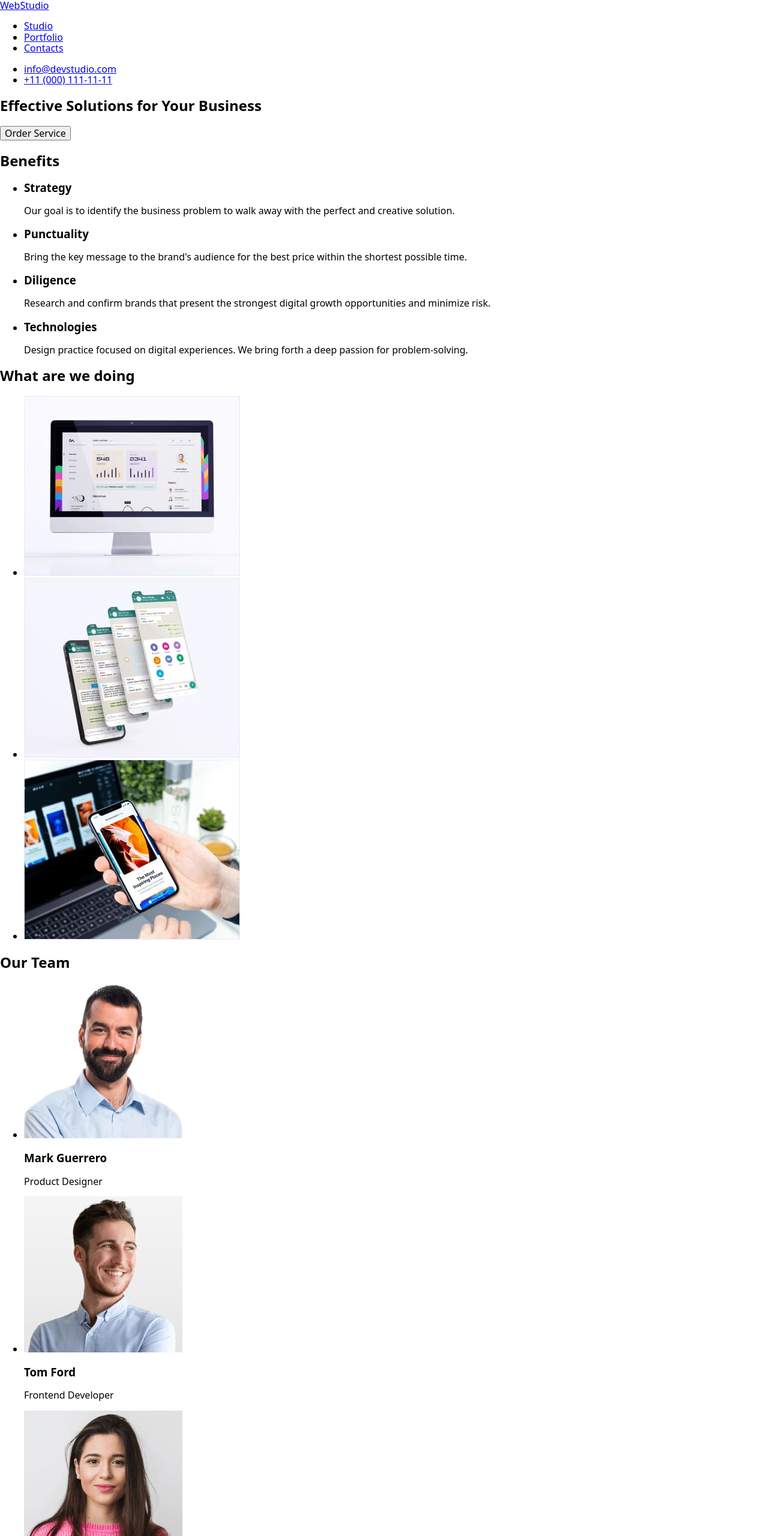
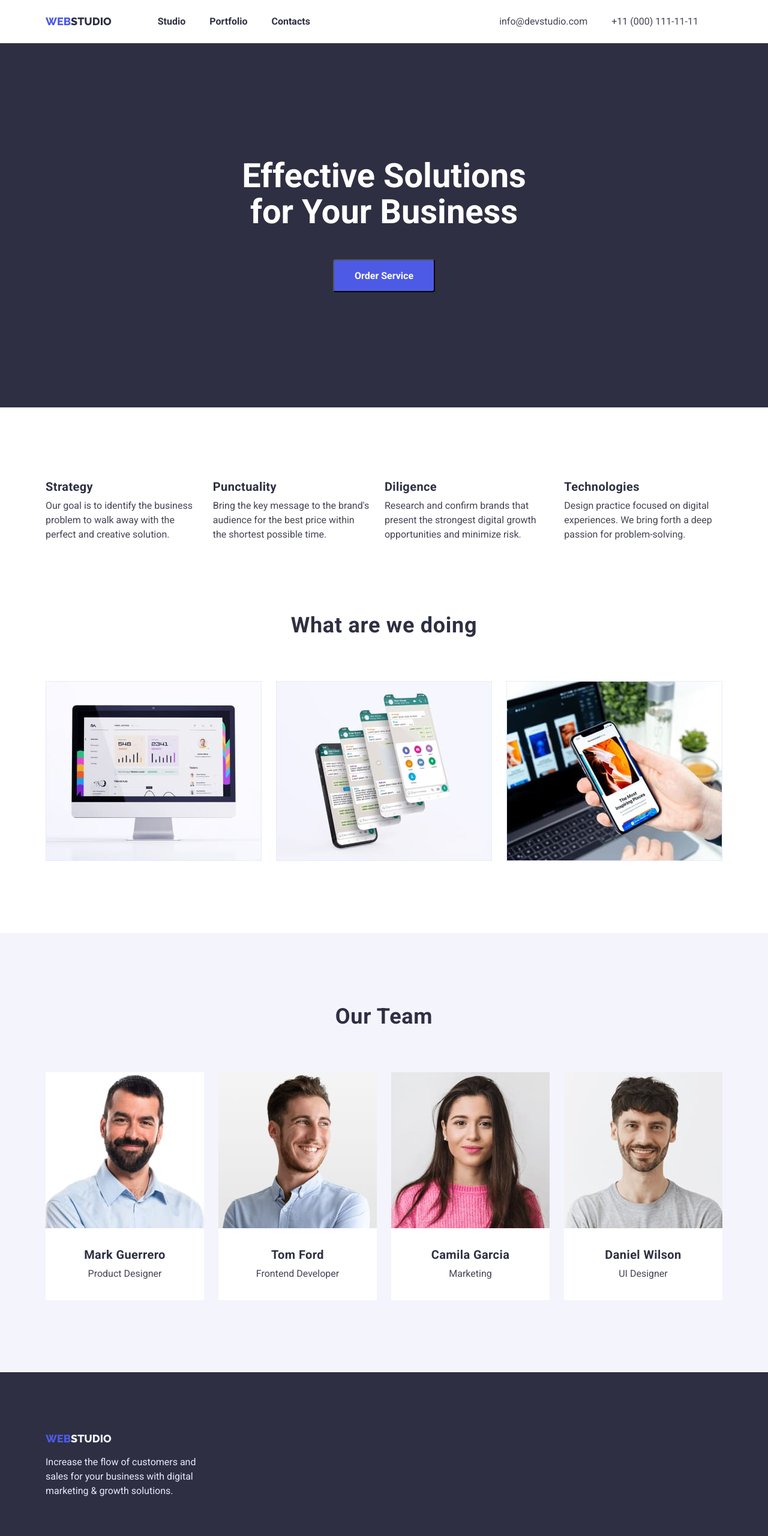
Before and after one commit to Tatiana-Tereshchenko/goit-markup-hw-03, a plain HTML site: page index.html in a window 1280 px wide. Shown: the top 2560 px of the page at 60% size. Drawn offline with nearby package versions, Linux system fonts and the light colour scheme.

Commit message:
HW-3
1 здача HW-3

```diff
--- a/css/styles.css
+++ b/css/styles.css
@@ -0,0 +1,342 @@
+:root {
+--primery-text-color: #434455;
+--title-text-color: #2E2F42;
+--background-color-hero: #2E2F42;
+--accent-color: #4D5AE5;
+--background-color: #ffffff;
+--button-color: #ffffff;
+--footer-logo: #F4F4FD;
+--background-color-cection: #F4F4FD;
+--background-color-footer: #2E2F42;
+--color-hover-nav: #434455;
+}
+h1,
+h2,
+h3,
+p {
+margin-top: 0;
+margin-bottom: 0;
+}
+ul, ol {
+    margin-top: 0;
+    margin-bottom: 0;
+    padding-left: 0;
+}
+img {
+    display: block;
+}
+button {
+    cursor: pointer;
+}
+body {
+    color:var(--primery-text-color);
+    background-color:var(--background-color);
+    font-family: Roboto, sans-serif;
+    font-size: 16px;
+}
+/* heder */
+.logo-blu {
+    color:var(--accent-color);
+}
+.logo {
+    color:var(--title-text-color);
+    font-family: Raleway, sans-serif;
+    font-size: 18px;
+    line-height: 1.33;
+    font-weight: 800;
+    text-decoration: none;
+    text-transform: uppercase;
+}
+
+ul {
+    list-style: none;
+}
+.heder-link {
+    color:var(--title-text-color);
+    font-weight: 700;
+    text-decoration: none;
+    line-height: 1.5;
+}
+.contacts {
+    line-height: 1.5;
+    list-style: none;
+}
+.heder-contacts {
+    color: var(--primery-text-color);
+    text-decoration: none;
+    margin-right: 40px;
+}
+.heder-link:hover {
+    color: var(--accent-color);
+}
+.heder-link:focus {
+    color: var(--accent-color);
+}
+.heder-contacts:hover {
+    color: var(--accent-color);
+}
+.heder-contacts:focus {
+    color: var(--accent-color);
+}
+.page-header-conteiner {
+    display: flex;
+    align-items: center;
+}
+.page-nav {
+    display: flex;
+}
+.page-heder-link {
+    display: flex;
+}
+.contacts{
+    display: flex;
+    margin-left: auto;
+}
+.logo {
+    margin-right: 77px;
+}
+.nav-header:not(:last-child) {
+    margin-right: 40px;
+}
+.page-header {
+    padding-top: 24px;
+    padding-bottom: 24px;
+    box-shadow: 0px 1px 6px rgba(46, 47, 66, 0.16);
+}
+/* HERO */
+.hero {
+background-color: var(--background-color-hero);
+text-align: center;
+padding-top: 192px;
+padding-bottom: 192px;
+}
+
+.visually-hidden {
+    position: absolute;
+    white-space: nowrap;
+    width: 1px;
+    height: 1px;
+    overflow: hidden;
+    border: 0;
+    padding: 0;
+    clip: rect(0 0 0 0);
+    clip-path: inset(50%);
+    margin: -1px;
+}
+.hero-title {
+color: #ffffff;
+font-weight: 700;
+font-size: 56px;
+line-height: 1.07;
+text-align: center;
+/* padding-top: 192px;
+padding-left: 318px;
+padding-right: 318px;
+padding-bottom: 48px; */
+margin-left: auto;
+margin-right: auto;
+width: 492px;
+}
+
+.hero-button {
+color: var(--button-color);
+background-color:var(--accent-color);
+font-family: Roboto, sans-serif;
+font-weight: 700;
+line-height: 1.19;
+cursor: pointer;
+font-size: 16px;
+border-radius: 4px;
+width: 170px;
+text-align: center;
+margin-top: 48px;
+padding-top: 16px;
+padding-bottom: 16px;
+padding-right: 32px;
+padding-left: 32px;
+}
+.hero-button:hover {
+    background-color: var(--accent-color);
+}
+.hero-button:focus {
+    background-color: #404BBF;
+}
+/* SECTION */
+.section-tile {
+color: var(--title-text-color);
+font-weight: 700;
+font-size: 36px;
+line-height: 1.11;
+text-align: center;
+letter-spacing: 0.02em;
+margin-bottom: 72px;
+}
+.title {
+color: var(--title-text-color);
+font-weight: 700;
+font-size: 20px;
+line-height: 1.2;
+letter-spacing: 0.02em;
+}
+.section-text {
+line-height: 1.5;
+}
+.decor {
+list-style: none;
+}
+.benefits {
+    display: flex;
+    gap: 24px;
+}
+.team {
+    background-color: var(--background-color-cection);
+}
+.team-item {
+    background-color: var(--background-color)
+}
+.section {
+    padding-top: 120px;
+    padding-bottom: 120px;
+
+}
+.item {
+    padding-top: 0px;
+}
+.wedoing {
+    display: flex;
+    flex-wrap: wrap;
+    gap: 24px;
+}
+.team {
+    display: flex;
+    flex-wrap: wrap;
+    gap: 24px;
+}
+.doing {
+    padding-top: 0px;
+}
+
+/* FOOTER */
+.footer-logo {
+color: var(--footer-logo);
+font-family: Raleway;
+font-weight: 800;
+font-size: 18px;
+line-height: 1.16;
+text-transform: uppercase;
+text-decoration: none;
+
+margin-left: auto;
+}
+.footer-logo-blu {
+color: var(--accent-color);
+font-family: Raleway;
+font-weight: 800;
+font-size: 18px;
+line-height: 1.17;
+}
+.footer-text {
+line-height: 1.5;
+color: #E7E9FC;
+width: 264px;
+padding-top: 16px;
+padding-bottom: 100px;
+}
+.footer {
+    padding-top: 100px;
+}
+/*  PAGE2------------portfolio */
+.filter-portfolio {
+    color: var(--accent-color);
+    background-color: #E7E9FC;
+    font-family: Roboto, sans-serif;
+    font-size: 16px;
+    line-height: 1.5;
+    align-items: center;
+    vertical-align: baseline;
+    letter-spacing: 0.02em;
+    font-weight: 700;
+    max-width: 126px;
+    border: 1px #E7E9FC;
+    padding-top: 12px;
+    padding-bottom: 12px;
+    padding-left: 24px;
+    padding-right: 24px;
+}
+.filter-portfolio:hover {
+    background-color: var(--accent-color);
+    color: var(--button-color);
+}
+.filter-portfolio:focus {
+    background-color: var(--accent-color);
+    color: var(--button-color);
+}
+.portfolio-title {
+    color: var(--title-text-color);
+    font-size: 20px;
+    line-height: 1.2;
+    font-weight: 600;
+}
+.portfolio-text {
+    line-height: 1.5;
+    letter-spacing: 0.02em;
+    margin-top: 8px;
+}
+.section-footer {
+    background-color: var(--background-color-footer);
+}
+.portfolio-section {
+    text-decoration: none;
+}
+.conteiner {
+    width: 1158px;
+    margin-right: auto;
+    margin-left: auto;
+    padding-left: 15px;
+    padding-right: 15px;
+}
+
+.filter {
+    display: flex;
+    flex-wrap: wrap;
+    justify-content: center;
+    gap: 24px;
+    padding-top: 96px;
+    padding-bottom: 72px;
+}
+
+
+.page-decor {
+display: flex;
+flex-wrap: wrap;
+margin-left: -24px;
+margin-top: -48px;
+
+}
+.decor-portfolio {
+    flex-basis: calc(100% / 3 - 24px);
+    margin-top: 48px;
+    margin-left: 24px;
+}
+
+.page-section {
+    padding-top: 0px;
+}
+
+.team-page {
+    text-align: center;
+    padding-top: 32px;
+    padding-bottom: 32px;
+}
+.section-text {
+    margin-top: 8px;
+}
+.portfolio {
+    border-left: 0.5px solid;
+    border-bottom: 0.5px solid;
+    border-right: 0.5px solid;
+    border-color: #F4F4FD;
+    padding-top: 32px;
+    padding-bottom: 32px;
+    padding-left: 16px;
+}
--- a/index.html
+++ b/index.html
@@ -11,30 +11,35 @@
 
 </head>
 <body>
-    <header>
-        <nav>
+    <header class="page-header">
+      <div class="conteiner page-header-conteiner">
+        <nav class="page-nav">
       <a href="./index.html" class="logo"> <span class="logo-blu">Web</span>Studio</a>
-      <ul>
-        <li><a href="./index.html" class="heder-link">Studio</a></li>
-        <li><a href="./portfolio.html" class="heder-link" >Portfolio</a></li>
-        <li><a href="./index.html" class="heder-link" >Contacts</a></li>
+      <ul class="page-heder-link">
+        <li class="nav-header"><a href="./index.html" class="heder-link">Studio</a></li>
+        <li class="nav-header"><a href="./portfolio.html" class="heder-link" >Portfolio</a></li>
+        <li class="nav-header"><a href="./index.html" class="heder-link" >Contacts</a></li>
       </ul>
         </nav>
       <ul class="contacts">
-          <li><a href="mailto:info@devstudio.com" class="heder-contacts">info@devstudio.com</a></li>
-          <li><a href="tel:+110001111111" class="heder-contacts">+11 (000) 111-11-11</a></li>
+        <li><a href="mailto:info@devstudio.com" class="heder-contacts">info@devstudio.com</a></li>
+        <li><a href="tel:+110001111111" class="heder-contacts">+11 (000) 111-11-11</a></li>
       </ul>
+      </div>
     </header>
     <main>
     <!-- Hero-->
     <section class="hero">
+      <div class="conteiner">
       <h1 class="hero-title">Effective Solutions for Your Business</h1>
       <button type="button" class="hero-button">Order Service</button>
+    </div>
     </section>
     <!--Benefits-->
-    <section class="benefits">
+    <section class="benefits section">
+      <div class="conteiner">
       <h2 class="visually-hidden">Benefits</h2>
-      <ul class="decor">
+      <ul class="decor benefits">
         <li>
           <h3 class="title" >Strategy</h3>
           <p class="section-text">Our goal is to identify the business
@@ -53,11 +58,13 @@
           <p class="section-text">Design practice focused on digital experiences. We bring forth a deep passion for problem-solving.</p>
         </li>
       </ul>
+    </div>
     </section>
     <!--What are we doing-->
-    <section>
+    <section class="section doing">
+      <div class="conteiner">
       <h2 class="section-tile">What are we doing</h2>
-      <ul class="decor">
+      <ul class="decor wedoing">
         <li>
           <img src="./images/computer.jpg" alt="computer" width="360">
         </li>
@@ -68,38 +75,51 @@
           <img src="./images/connection.jpg" alt="connection" width="360">
         </li>
       </ul>
+    </div>
     </section>
     <!--Our Team-->
-    <section class="team" >
+    <section class="team section" >
+      <div class="conteiner">
       <h2 class="section-tile">Our Team</h2>
-      <ul class="decor">
+      <ul class="decor team">
         <li class="team-item">
           <img src="./images/foto_Mark_Guerrero.jpg" alt="foto Mark Guerrero" width="264" height="260">
+          <div class="team-page">
           <h3 class="title" >Mark Guerrero</h3>
           <p class="section-text">Product Designer</p>
+        </div>
         </li>
         <li class="team-item">
           <img src="./images/foto_Tom_Ford.jpg" alt="foto MTom Ford" width="264" height="260">
+          <div class="team-page">
           <h3 class="title" >Tom Ford</h3>
           <p class="section-text">Frontend Developer</p>
+        </div>
         </li>
         <li class="team-item">
           <img src="./images/fotoC_amila_Garcia.jpg" alt="foto Camila Garcia" width="264" height="260">
+          <div class="team-page">
           <h3 class="title" >Camila Garcia</h3>
           <p class="section-text">Marketing</p>
+        </div>
         </li>
         <li class="team-item">
           <img src="./images/foto_Daniel_Wilson.jpg" alt="foto Daniel Wilson" width="264" height="260">
+          <div class="team-page">
           <h3 class="title" >Daniel Wilson</h3>
           <p class="section-text">UI Designer</p>
+        </div>
         </li>
       </ul>
+    </div>
     </section>
     </main>
     <!--Futer-->
-  <footer class="section-footer">
-    <a href="./index.html" class="footer-logo"> <span class="footer-logo-blu">Web</span>Studio</a>
-        <p class="footer-text">Increase the flow of customers and sales for your business with digital marketing & growth solutions.</p>
+    <footer class="section-footer">
+      <div class="conteiner footer">
+      <a href="./index.html" class="footer-logo"> <span class="footer-logo-blu">Web</span>Studio</a>
+      <p class="footer-text">Increase the flow of customers and sales for your business with digital marketing & growth solutions.</p>
+      </div>
   </footer>
 
 </body>
```
Also changed, not shown: portfolio.html (+42 -18 lines).
